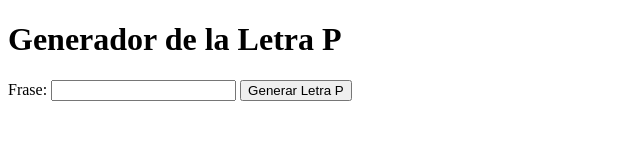
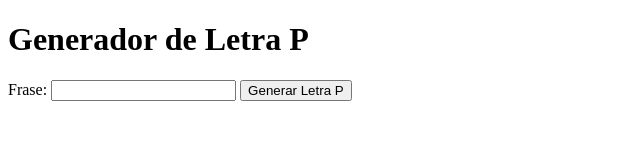
Before and after one commit to FeijooCiro/Examen_LetraP, a website: page public/index.html in a window 1280 px wide. Shown: the whole page, without its empty margins (0-640 px from the left). Drawn offline with Linux system fonts and the light colour scheme.

Commit message:
Lijísimos

```diff
--- a/public/index.html
+++ b/public/index.html
@@ -6,7 +6,7 @@
     <title>Generador de Letra P</title>
 </head>
 <body>
-    <h1>Generador de la Letra P</h1>
+    <h1>Generador de Letra P</h1>
     <form action="/generate" method="POST">
         <label for="frase">Frase:</label>
         <input type="text" name="frase" id="frase" required>
```
